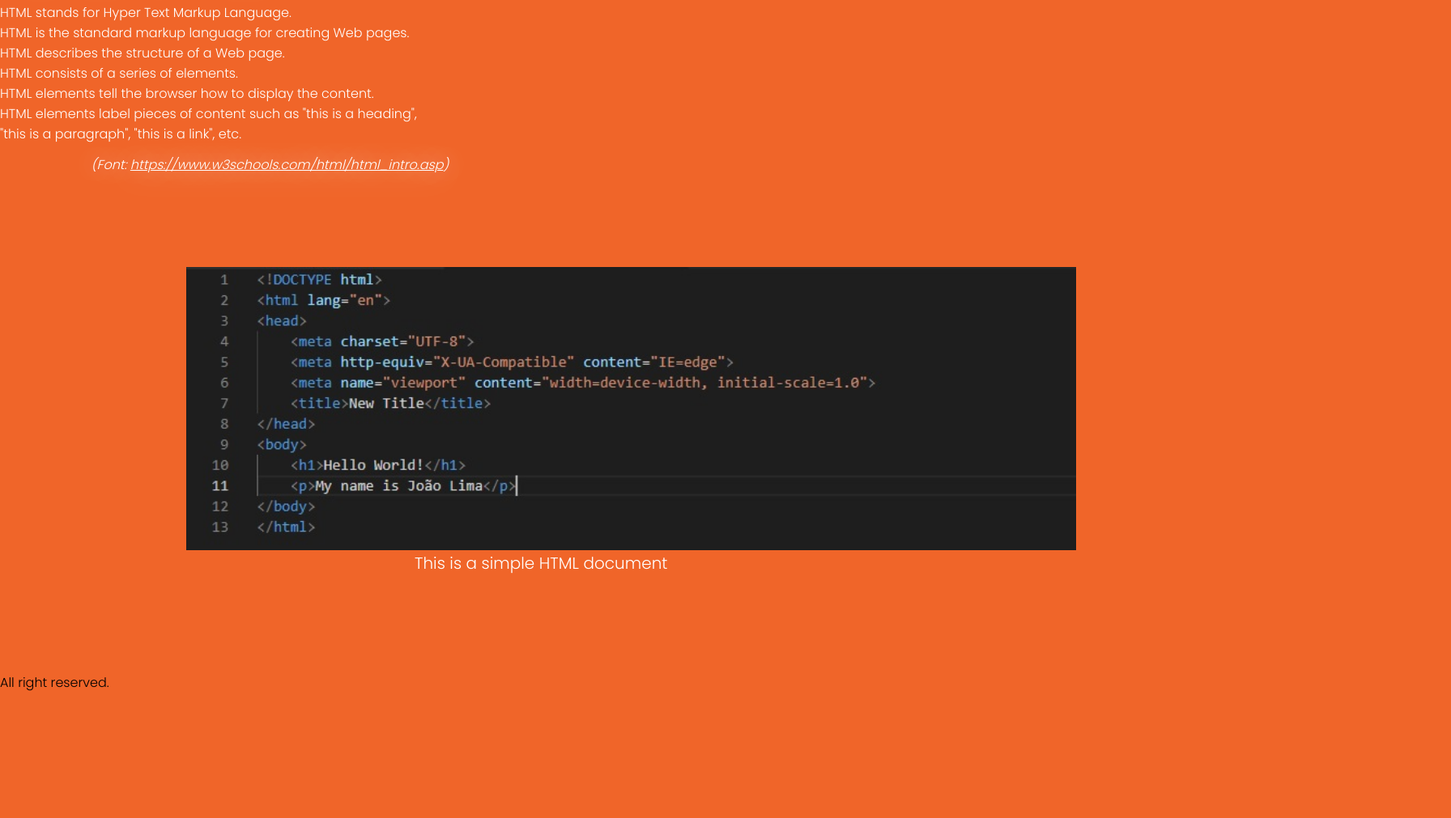
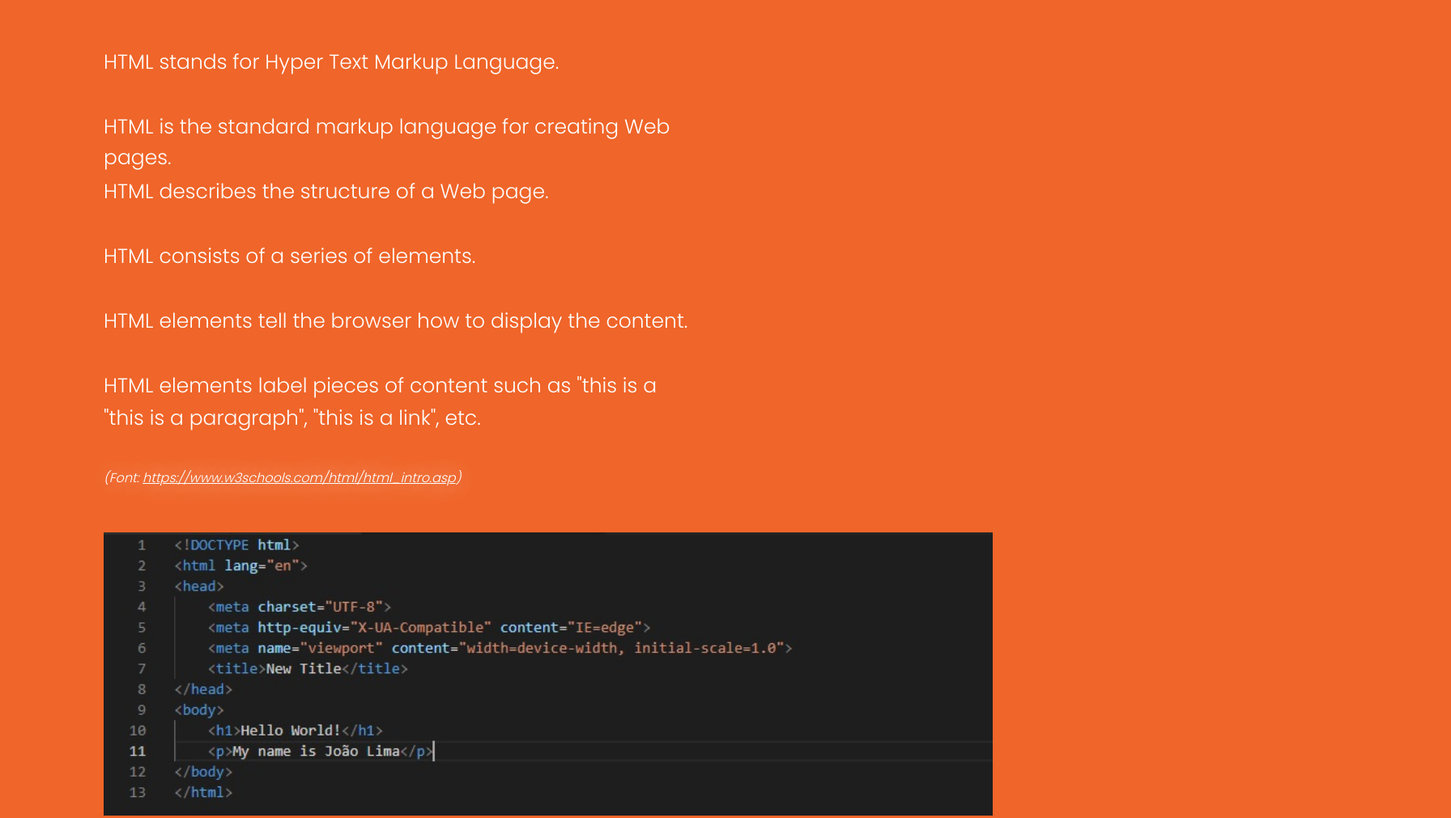
Before and after one commit to eujoaolima/HTML-page, a plain HTML site: page index.html in a window 1280 px wide. Shown: the part 382-1393 px from the top of the page at 81% size, 1792 px wide, since content can reach past the window. Before the commit the page ends 1238 px from the top, so only its background shows below. Drawn offline with Linux system fonts and the light colour scheme.

Commit message:
Update style.css

```diff
--- a/style.css
+++ b/style.css
@@ -4,21 +4,20 @@
     margin:0;
     padding:0;
     box-sizing: border-box;
-    background: #f06529;
+    background:#f06529;
 }
 
 body{
-    position: relative;
     font-family: 'Poppins', sans-serif;
 }
 
 .title {
     font-size: 150px;
+    width: 30%;
     text-shadow: 0 0 50px;
     color: white;
-    position: relative;
-    width: 100%;
-    left: 40%;
+    position: absolute;
+    left: 37%;
     padding: 1%;
     margin-bottom: 20px;
 }
@@ -29,25 +28,91 @@ body{
 }
 
 #subtitle-1 {
-    font-size: 50px;
+    position: relative;
+    width: 50%;
+    top: 250px;
+    font-size: 35px;
     text-shadow: 0 0 50px;
     padding: 1%;
-    margin: 1%;
+    left: 5%;
 }
 
-#paragraph {
-    font-size: 30px;
+#paragraph-1 {
+    font-size: 25px;
     margin: 0;
     padding: 0;
-    position: relative;
-    left: 6%;
+    position: absolute;
+    left: 10%;
+    top: 55%;
+    width: 50%;
+}
+
+#paragraph-2 {
+    font-size: 25px;
+    margin: 0;
+    padding: 0;
+    position: absolute;
+    left: 10%;
+    top: 65%;
+    width: 60%;
+}
+
+#paragraph-3 {
+    font-size: 25px;
+    margin: 0;
+    padding: 0;
+    position: absolute;
+    left: 10%;
+    top: 75%;
+    width: 50%;
+}
+
+#paragraph-4 {
+    font-size: 25px;
+    margin: 0;
+    padding: 0;
+    position: absolute;
+    left: 10%;
+    top: 85%;
+    width: 50%;
+}
+
+#paragraph-5 {
+    font-size: 25px;
+    margin: 0;
+    padding: 0;
+    position: absolute;
+    left: 10%;
+    top: 95%;
+    width: 60%;
+}
+
+#paragraph-6 {
+    font-size: 25px;
+    margin: 0;
+    padding: 0;
+    position: absolute;
+    left: 10%;
+    top: 105%;
+    width: 60%;
+}
+
+#paragraph-7 {
+    font-size: 25px;
+    margin: 0;
+    padding: 0;
+    position: absolute;
+    left: 10%;
+    top: 110%;
+    width: 50%;
 }
 
 #font-1{
-    position: relative;
-    margin: 1%;
+    position: absolute;
     text-shadow: 0 0 30px white;
-    left: 100px;
+    left: 10%;
+    top: 120%;
+    width: 60%;
 }
 
 #link {
@@ -55,16 +120,26 @@ body{
 }
 
 #image-html {
-    position: relative;
+    position: absolute;
     padding: 0;
     margin-bottom: 100px;
-    margin: 5%;
-    left: 13%;
+    left: 10%;
+    top: 130%;
 }
 
 #html-subtle {
     font-size: 20px;
-    position: relative;
-    bottom: 70px;
-    left: 40%;
+    position: absolute;
+    width: 25%;
+    top: 190%;
+    left: 37%;
 }
+
+#footer-paragraph {
+    background-color: #ff8b59;
+    color: white;
+    position: absolute;
+    padding: 0.3%;
+    top: 200%;
+    width: 100%;
+}
```
